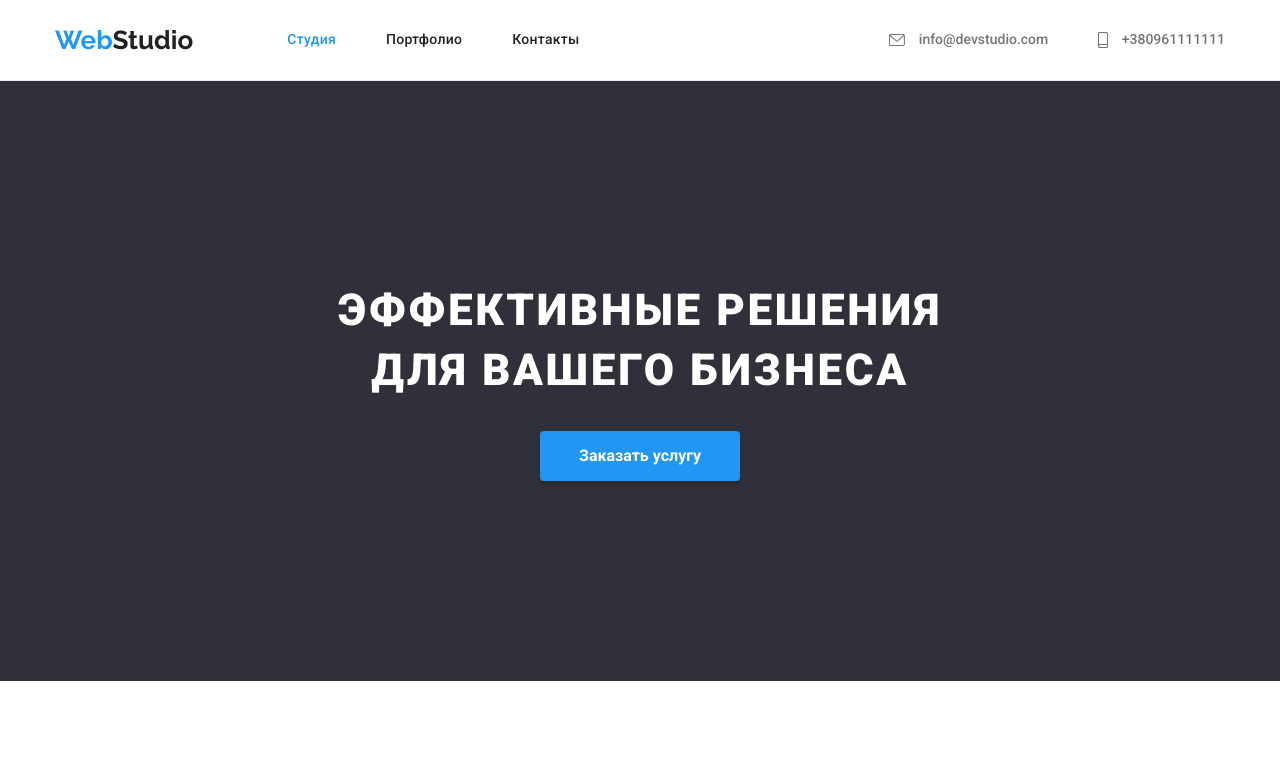
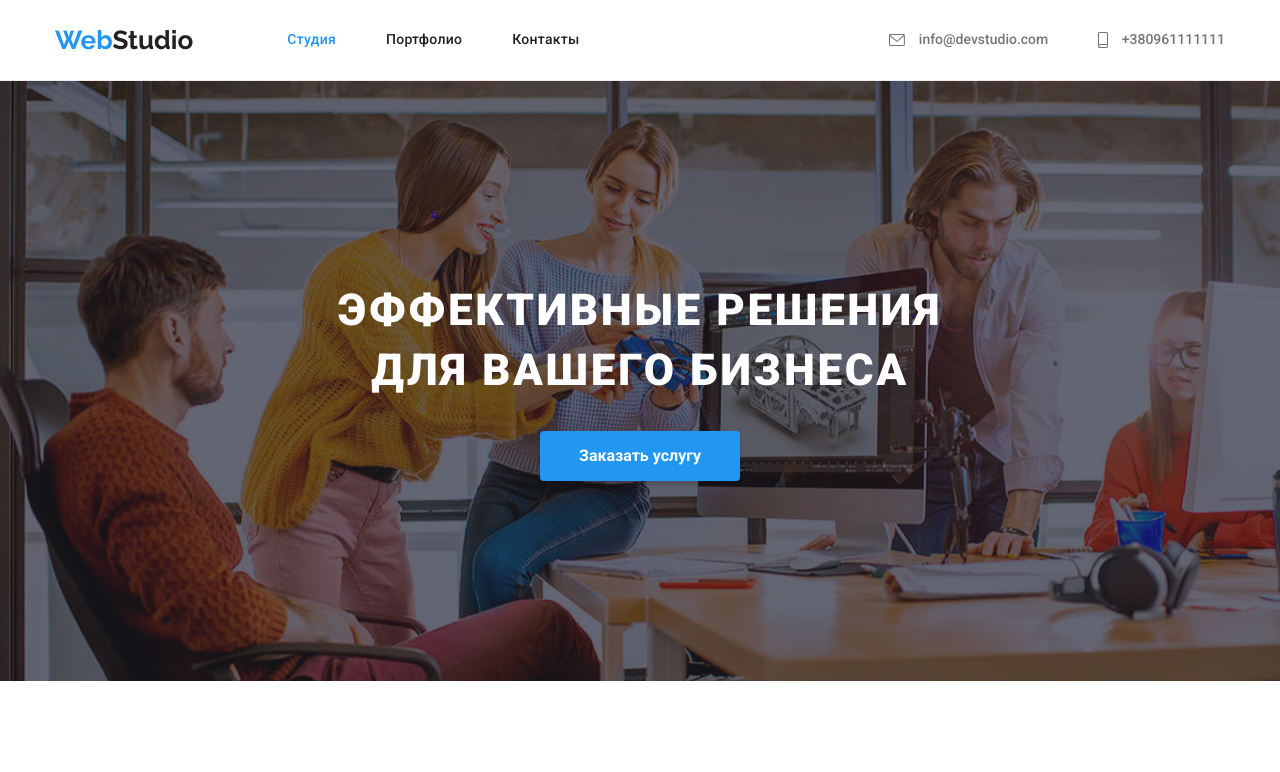
Before and after one commit to Pidlis2/goit-markup-hw-04, a plain HTML site: page index.html in a window 1280 px wide. Shown: the top 772 px of the page. Drawn offline with nearby package versions, Linux system fonts and the light colour scheme; the site is published under a folder, as on GitHub Pages, so addresses that start at the root find nothing.

Commit message:
Update styles.css

```diff
--- a/css/styles.css
+++ b/css/styles.css
@@ -224,7 +224,7 @@ header {
 
 /*=========hero===========*/
 .hero-section {
-  background-image: linear-gradient(rgba(47, 48, 58, 0.4), rgba(47, 48, 58, 0.4)), url(/images/hero/bg-hero.jpg);
+  background-image: linear-gradient(rgba(47, 48, 58, 0.4), rgba(47, 48, 58, 0.4)), url(../images/hero/bg-hero.jpg);
   background-size: cover;
 
   background-color: var(--first-bg-color);
```
